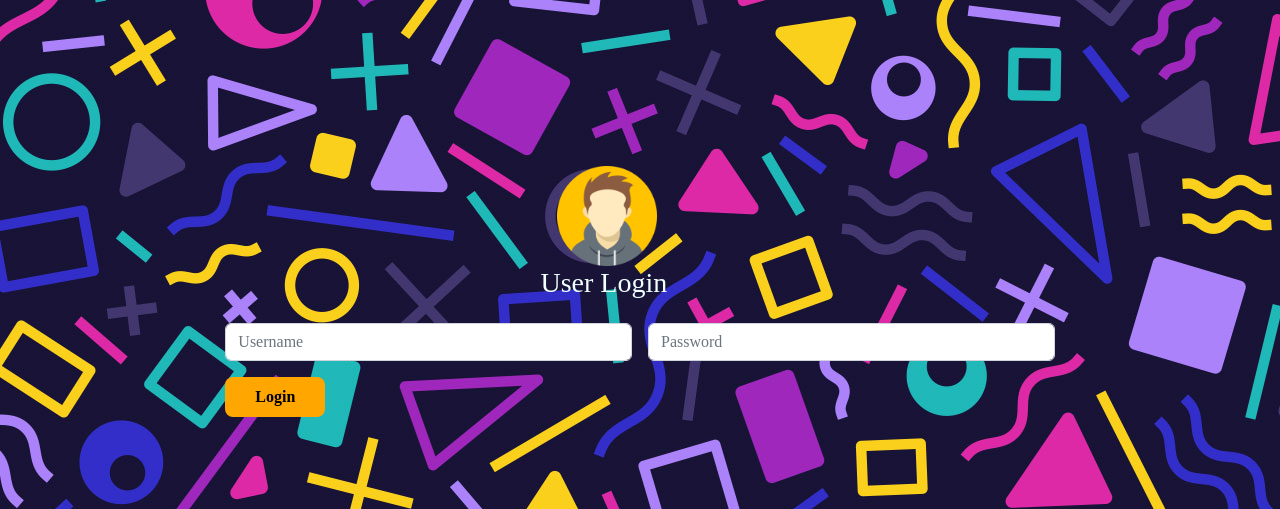
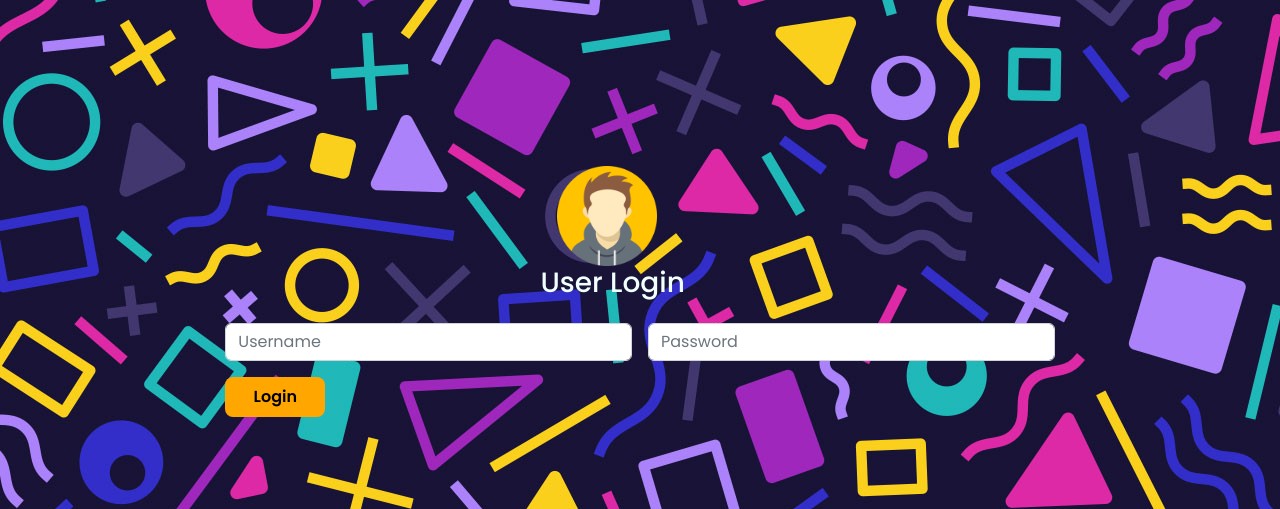
Before and after one commit to rajeevc5260/TODO-app, a plain HTML site: page index.html in a window 1280 px wide. Shown: the top 509 px of the page. Drawn offline with nearby package versions, Linux system fonts and the light colour scheme.

Commit message:
Update style.css

```diff
--- a/style.css
+++ b/style.css
@@ -1,8 +1,9 @@
+@import url('https://fonts.googleapis.com/css2?family=Poppins:ital,wght@0,100;0,200;0,300;0,400;0,500;0,600;0,700;0,800;0,900;1,100;1,200;1,300;1,400;1,500;1,600;1,700;1,800;1,900&display=swap');
 *{
     margin: 0;
     padding: 0;
     box-sizing: border-box;
-    font-family: 'poppins';
+    font-family: 'Poppins', sans-serif;
 }
 
 .user img{
```
